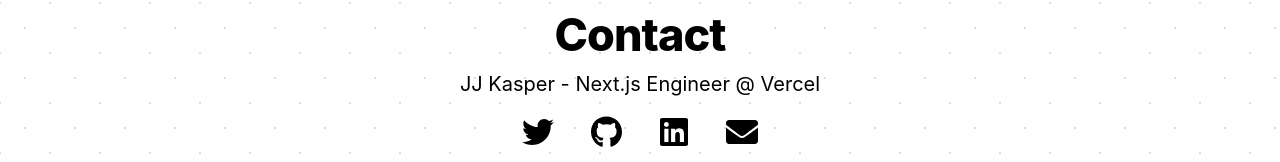
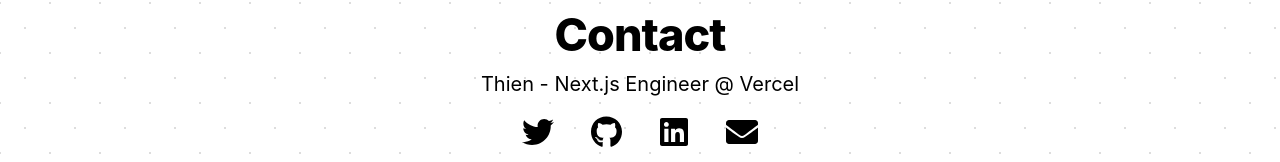
Before and after one commit to thienjs/notion-blog, a Next.js app: page /contact in a window 1280 px wide. Shown: the part 297-459 px from the top of the page. Built offline with nearby package versions, Linux system fonts and the light colour scheme.

Commit message:
change username

```diff
--- a/src/pages/contact.tsx
+++ b/src/pages/contact.tsx
@@ -44,7 +44,7 @@ export default function Contact() {
         <h1 style={{ marginTop: 0 }}>Contact</h1>
 
         <div className={contactStyles.name}>
-          JJ Kasper - Next.js Engineer @{' '}
+          Thien - Next.js Engineer @{' '}
           <ExtLink href="https://vercel.com">Vercel</ExtLink>
         </div>
 
```
